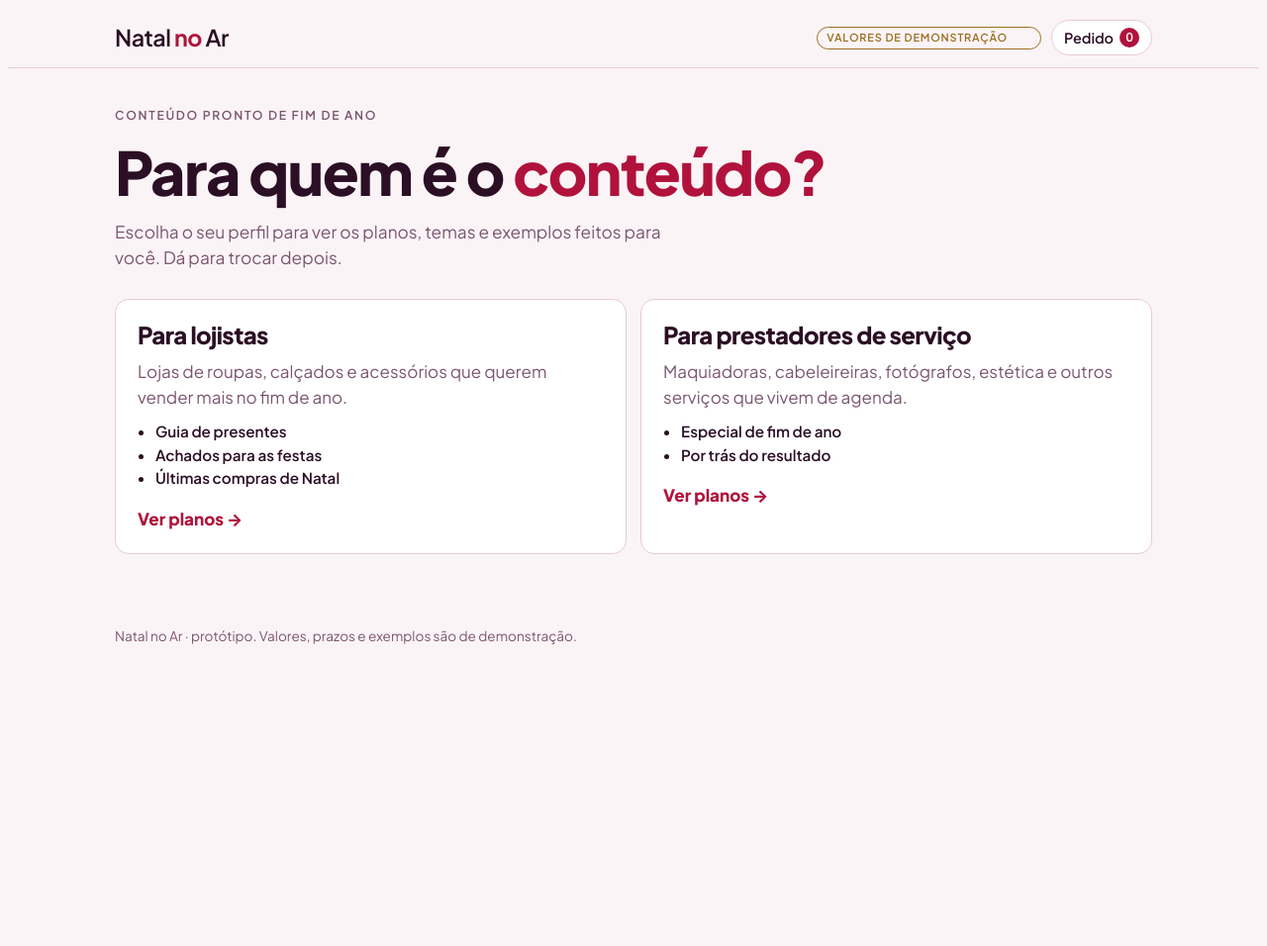
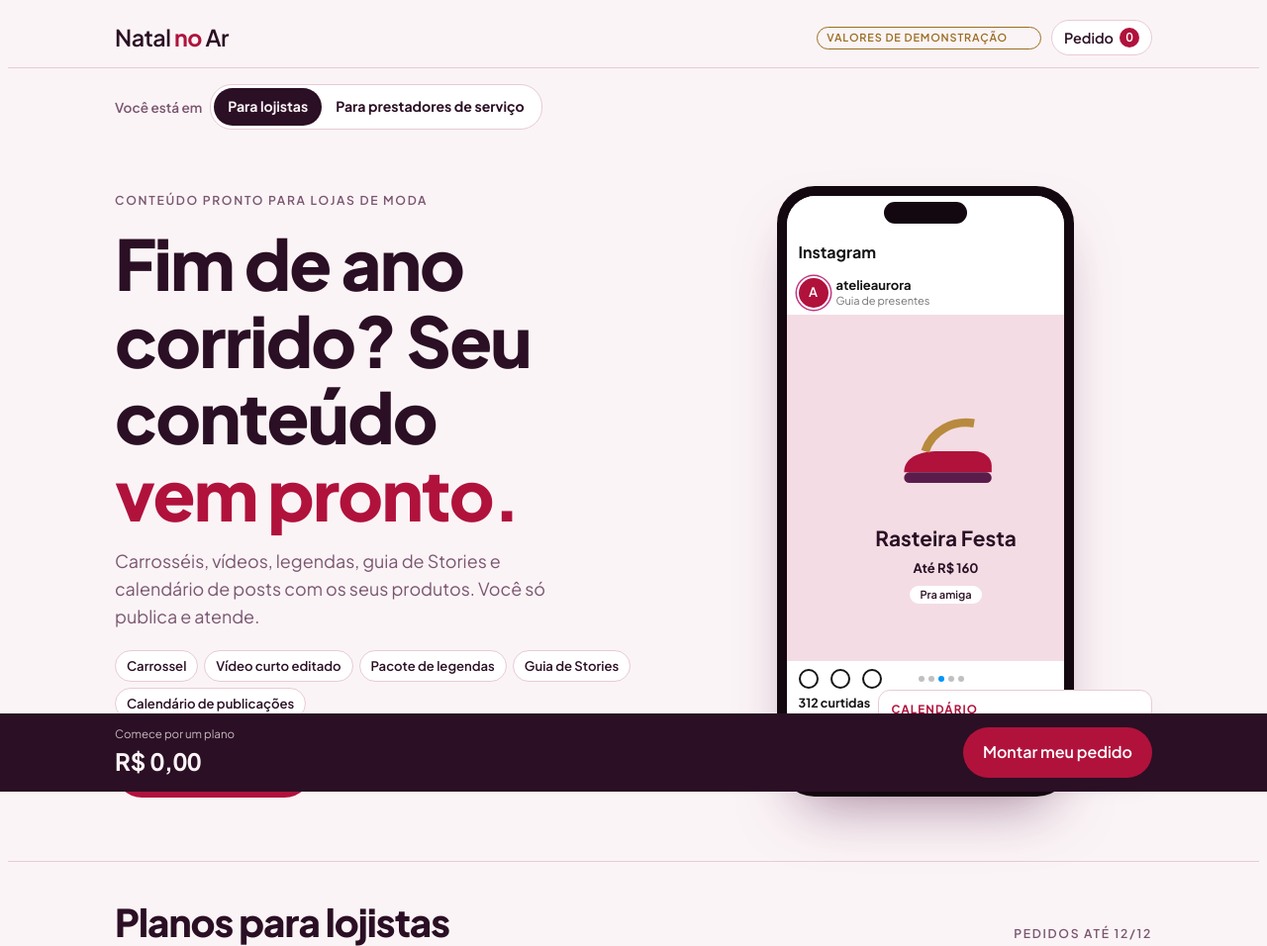
Before and after one commit to arthurmarcon1/natalnoar, a plain HTML site: page index.html in a window 1280 px wide. Shown: the top 956 px of the page at 99% size. Before the commit the page ends 800 px from the top, so only its background shows below. Drawn offline with Linux system fonts and the light colour scheme.

Commit message:
Remove a tela de escolha de perfil: o site abre direto na vitrine (Para lojistas)
Co-Authored-By: Claude Opus 5.5 <noreply@anthropic.com>

```diff
--- a/index.html
+++ b/index.html
@@ -350,17 +350,6 @@ footer{padding-block:24px 8px;color:var(--muted);font-size:.85rem}
 .perfil-switch .seg{display:inline-flex;flex-wrap:wrap;border:1.5px solid var(--line);border-radius:22px;padding:3px;background:var(--surface);max-width:100%}
 .perfil-switch button{border:0;background:none;border-radius:99px;padding:8px 14px;font-weight:700;font-size:.88rem;cursor:pointer}
 .perfil-switch button[aria-pressed="true"]{background:var(--ink);color:var(--paper)}
-.choose{padding-block:32px 48px}
-.choose h1{font-size:clamp(2.1rem,8.5vw,3.8rem);margin-top:12px}
-.choose .lede{font-size:1.08rem;max-width:44ch;margin-top:14px;color:var(--muted)}
-.choose-grid{display:grid;gap:14px;margin-top:28px}
-@media (min-width:760px){.choose-grid{grid-template-columns:1fr 1fr}}
-.choose-card{text-align:left;border:1.5px solid var(--line);background:var(--surface);border-radius:var(--r);padding:22px;cursor:pointer;display:flex;flex-direction:column;gap:10px;color:var(--ink);min-width:0}
-.choose-card:hover{border-color:var(--cherry)}
-.choose-card h2{font-size:1.5rem}
-.choose-card p{color:var(--muted)}
-.choose-card ul{margin:0;padding-left:18px;font-weight:600;font-size:.95rem}
-.choose-card .go{color:var(--cherry);font-weight:800;margin-top:6px}
 .prev-temas{display:flex;flex-wrap:wrap;gap:8px;align-items:center;margin:-4px 0 18px}
 .prev-temas>b{font-size:.85rem;color:var(--muted)}
 .prev-temas button{border:1.5px solid var(--line);background:var(--surface);border-radius:99px;padding:7px 13px;font-weight:600;font-size:.86rem;cursor:pointer}
@@ -763,7 +752,7 @@ const store = {
   set(k, v) { try { localStorage.setItem(k, JSON.stringify(v)); } catch {} }
 };
 const state = {
-  cart: sanitizeCart(store.get("nna-cart-v3", null)),
+  cart: (c => c.perfil ? c : setPerfil(c, CONFIG.publicos[0].id))(sanitizeCart(store.get("nna-cart-v3", null))), // sem perfil salvo, abre no primeiro público
   customer: Object.assign({ nome: "", loja: "", whatsapp: "", instagram: "" }, store.get("nna-customer", {})),
   tab: "carrossel",
   prevTema: null
@@ -941,18 +930,8 @@ function itemCard(it) {
 const foot = () => `<footer><div class="wrap">${esc(CONFIG.projeto)} · protótipo. Valores, prazos e exemplos são de demonstração.</div></footer>`;
 
 /* ---------- Telas ---------- */
-function viewPerfil() {
-  return `<div class="wrap"><section class="choose"><span class="eyebrow">Conteúdo pronto de fim de ano</span>
-      <h1>Para quem é o <em>conteúdo?</em></h1>
-      <p class="lede">Escolha o seu perfil para ver os planos, temas e exemplos feitos para você. Dá para trocar depois.</p>
-      <div class="choose-grid">${CONFIG.publicos.map(pb => `<button type="button" class="choose-card" data-perfil="${pb.id}">
-        <h2>${esc(pb.nome)}</h2><p>${esc(pb.chamada)}</p>
-        <ul>${pb.temas.map(t => `<li>${esc(t.nome)}</li>`).join("")}</ul>
-        <span class="go">Ver planos →</span></button>`).join("")}</div>
-    </section></div>${foot()}`;
-}
 function viewHome() {
-  const pb = publico(); if (!pb) return viewPerfil();
+  const pb = publico();
   const cal = pb.calendario[0], d = new Date(cal[0] + "T12:00:00");
   return `<div class="wrap">${perfilSwitch()}<section class="hero">
       <div><span class="eyebrow">${esc(pb.capa.eyebrow)}</span>
@@ -1091,7 +1070,7 @@ function viewReview() {
 function renderBar(rt) {
   const r = calc(state.cart), bar = $("#bar");
   $("#cartCount").textContent = r.pecas;
-  if (rt === "resumo" || !state.cart.perfil) { bar.hidden = true; return; }
+  if (rt === "resumo") { bar.hidden = true; return; }
   let label, href, dis = false, sub;
   const pecas = `${r.pecas} ${r.pecas === 1 ? "peça" : "peças"}`;
   if (rt === "pedido") { label = "Continuar"; href = "#dados"; dis = r.vazio; sub = r.vazio ? "Escolha um plano ou peças" : `${pecas}${r.desconto ? ` · − ${fmt(r.desconto)} em promoções` : ""}`; }
@@ -1110,7 +1089,6 @@ function route() {
 function render(scroll = true) {
   clearTimers();
   const rt = route();
-  if (!state.cart.perfil && rt !== "inicio") { location.replace("#inicio"); return; }
   if ((rt === "dados" || rt === "resumo") && calc(state.cart).vazio) { location.replace("#pedido"); return; }
   if (rt === "resumo" && Object.keys(validateCustomer(state.customer, publico())).length) { formErrors = validateCustomer(state.customer, publico()); location.replace("#dados"); return; }
   const app = $("#app");
@@ -1131,7 +1109,6 @@ document.addEventListener("click", e => {
     if (antes.perfil === cart.perfil) return;
     const saiu = (antes.pacote && !cart.pacote) || antes.temas.length > cart.temas.length;
     state.prevTema = null; state.cart = cart; save();
-    if (!antes.perfil) { if (route() === "inicio") render(); else location.hash = "#inicio"; return; }
     render(false); toast(saiu ? `Agora: ${pb.nome}. O plano e os temas do outro perfil saíram do pedido.` : `Agora: ${pb.nome}.`); return;
   }
   const pv = e.target.closest("[data-prev]");
```
Also changed, not shown: CLAUDE.md (+2 -2 lines).
